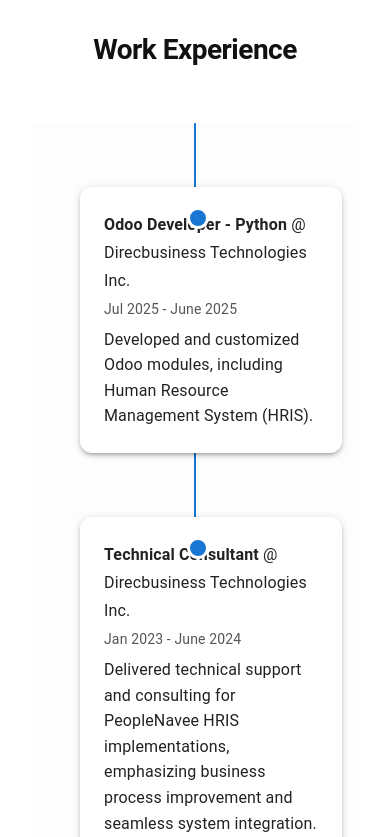
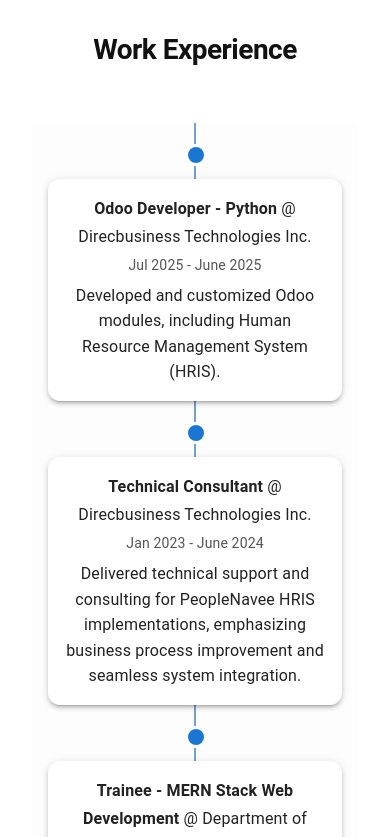
Before and after one commit to hnddrx/webportfolio, a Next.js app: page / in a window 390 px wide. Shown: the part 1180-2017 px from the top of the page. Built offline with nearby package versions, Linux system fonts and the light colour scheme.

Commit message:
fix: dotline

```diff
--- a/app/page.js
+++ b/app/page.js
@@ -412,12 +412,13 @@
         </div>
       </section>
 
-       <Section id="contact" data-aos="fade" sx={{ backgroundColor: isDark ? '#0a0a0a' : '#ffffff' }}>
-        <SectionHeading variant="h4" >
+      <Section id="contact" data-aos="fade" sx={{ backgroundColor: isDark ? '#0a0a0a' : '#ffffff' }}>
+        <SectionHeading variant="h4">
           Work Experience
         </SectionHeading>
         <WorkExperience experiences={experiences} isDark={isDark} />
       </Section>
+
 
       {/* SKILLS */}
       <section id="skills" className={styles.section} data-aos="fade">
--- a/components/WorkExperience/WorkExperiance.js
+++ b/components/WorkExperience/WorkExperiance.js
@@ -1,19 +1,18 @@
 'use client';
 
-import React, { useRef, useState, useEffect } from 'react';
+import React from 'react';
 import { Box, Typography, useTheme, useMediaQuery, Paper } from '@mui/material';
-import { motion, useScroll, useTransform, useAnimation, useInView, useMotionValue } from 'framer-motion';
+import { motion, useScroll, useTransform, useMotionValue } from 'framer-motion';
 
 const itemVariants = {
-  hidden: { opacity: 0, y: 60, scale: 0.98 },
+  hidden: { opacity: 0, y: 60, scale: 0.95 },
   visible: {
     opacity: 1,
     y: 0,
     scale: 1,
     transition: {
-      type: 'spring',
-      stiffness: 80,
-      damping: 20,
+      duration: 0.6,
+      ease: 'easeOut',
     },
   },
 };
@@ -21,7 +20,7 @@
 export default function WorkExperience({ experiences, isDark }) {
   const theme = useTheme();
   const isMobile = useMediaQuery(theme.breakpoints.down('sm'));
-  const containerRef = useRef(null);
+  const containerRef = React.useRef(null);
 
   const { scrollYProgress } = useScroll({
     target: containerRef,
@@ -31,33 +30,18 @@
   const maxProgress = useMotionValue(0);
   const lineHeight = useTransform(maxProgress, [0, 1], ['0%', '100%']);
 
-  useEffect(() => {
-    const unsubscribe = scrollYProgress.on('change', (latest) => {
-      if (latest > maxProgress.get()) {
-        maxProgress.set(latest);
-      }
-    });
-    return () => unsubscribe();
-  }, [scrollYProgress, maxProgress]);
-
-  const [scrollDir, setScrollDir] = useState('down');
-  useEffect(() => {
-    let lastY = window.scrollY;
-    const updateDir = () => {
-      const y = window.scrollY;
-      setScrollDir(y > lastY ? 'down' : 'up');
-      lastY = y;
-    };
-    window.addEventListener('scroll', updateDir);
-    return () => window.removeEventListener('scroll', updateDir);
-  }, []);
+  scrollYProgress.on('change', (latest) => {
+    if (latest > maxProgress.get()) {
+      maxProgress.set(latest);
+    }
+  });
 
   return (
     <Box
       ref={containerRef}
       sx={{
         position: 'relative',
-        py: { xs: 8, md: 12 },
+        py: { xs: 4, md: 10 },
         px: { xs: 2, sm: 4 },
         maxWidth: 1000,
         mx: 'auto',
@@ -65,7 +49,9 @@
         color: isDark ? '#f0f0f0' : '#111',
       }}
     >
-      {/* Timeline base line */}
+      {/* Base timeline line */}
+
+
       <Box
         sx={{
           position: 'absolute',
@@ -79,14 +65,14 @@
         }}
       />
 
-      {/* Animated scroll-following line */}
+      {/* Animated progress line */}
       <motion.div
         style={{
           height: lineHeight,
           position: 'absolute',
           left: '50%',
           top: 0,
-          width: '2px',
+          width: '1px',
           backgroundColor: theme.palette.primary.main,
           transform: 'translateX(-50%)',
           borderRadius: 6,
@@ -94,42 +80,32 @@
         }}
       />
 
-      {/* Experience timeline items */}
       {experiences.map((exp, idx) => {
         const isLeft = !isMobile && idx % 2 === 0;
-
-        const ref = useRef(null);
-        const inView = useInView(ref, { once: true, margin: '-20% 0px -20% 0px' });
-        const controls = useAnimation();
-
-        useEffect(() => {
-          if (inView && scrollDir === 'down') {
-            controls.start('visible');
-          }
-        }, [inView, scrollDir]);
 
         return (
           <motion.div
             key={idx}
-            ref={ref}
+            initial="hidden"
+            whileInView="visible"
+            viewport={{ once: true, amount: 0.3 }}
             variants={itemVariants}
-            initial="hidden"
-            animate={controls}
             style={{
               display: 'flex',
-              justifyContent: isLeft ? 'flex-end' : 'flex-start',
+              justifyContent: isMobile ? 'center' : isLeft ? 'flex-end' : 'flex-start',
               position: 'relative',
-              marginBottom: '4rem',
+              marginBottom: '2rem',
               width: '100%',
               zIndex: 2,
             }}
           >
-            {/* Dot */}
+            {/* Dot (adjusted for mobile) */}
             <Box
               sx={{
                 position: 'absolute',
-                top: 20,
-                left: 'calc(50% - 8px)',
+                top: isMobile ? 0 : 20,
+                left: isMobile ? 'calc(50% - 10px)' : 'calc(50% - 10px)',
+                transform: isMobile ? 'translateY(-50%)' : 'none',
                 width: 16,
                 height: 16,
                 backgroundColor: theme.palette.primary.main,
@@ -139,26 +115,34 @@
               }}
             />
 
-            {/* Card-like experience box */}
+            {/* Card */}
             <Paper
               elevation={3}
               sx={{
-                width: { xs: '100%', sm: '80%', md: '45%' },
-                p: 3,
+                width: { xs: '100%', sm: '85%', md: '45%' },
+                mt: isMobile ? 3 : 6, // shift card down on mobile to avoid overlap
+                p: { xs: 2, sm: 3 },
                 borderRadius: 3,
                 backgroundColor: isDark ? 'rgba(30,30,30,0.6)' : '#fff',
                 backdropFilter: isDark ? 'blur(4px)' : 'none',
-                ml: isLeft ? 0 : 4,
-                mr: isLeft ? 4 : 0,
-                textAlign: isLeft ? 'right' : 'left',
+                mx: isMobile ? 'auto' : isLeft ? 0 : 4,
+                ml: isMobile ? 'auto' : isLeft ? 0 : 4,
+                mr: isMobile ? 'auto' : isLeft ? 4 : 0,
+                textAlign: isMobile ? 'center' : isLeft ? 'right' : 'left',
                 color: isDark ? '#ddd' : '#222',
                 transition: 'all 0.3s ease-in-out',
               }}
             >
               <Typography variant="subtitle1" fontWeight={600} sx={{ mb: 0.5 }}>
-                {exp.role} <Typography component="span" fontWeight={400}>@ {exp.company}</Typography>
+                {exp.role}{' '}
+                <Typography component="span" fontWeight={400}>
+                  @ {exp.company}
+                </Typography>
               </Typography>
-              <Typography variant="body2"  sx={{ mb: 1, fontSize: '0.875rem', color: isDark ? '#bbb' : '#555' }}>
+              <Typography
+                variant="body2"
+                sx={{ mb: 1, fontSize: '0.875rem', color: isDark ? '#bbb' : '#555' }}
+              >
                 {exp.duration}
               </Typography>
               <Typography variant="body1" sx={{ lineHeight: 1.6 }}>
```
Also changed, not shown: components/WorkExperience/ExperienceItem.js (added, +107 -0 lines).
